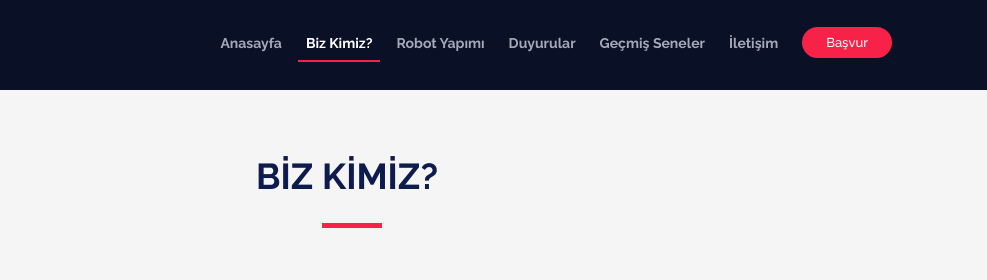
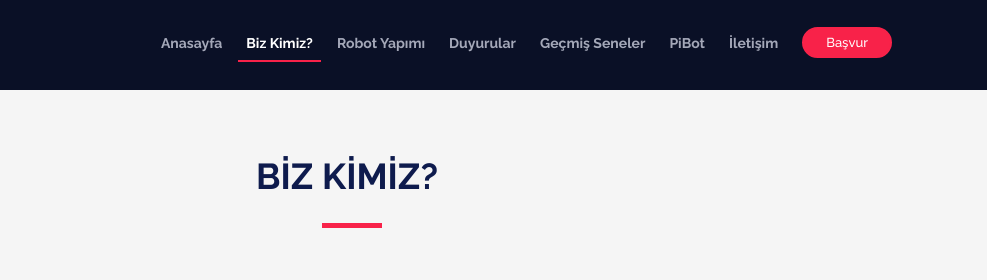
Before and after one commit to HisarCS/PiWarsWebUpdated, a plain HTML site: page bizkimiz.html in a window 1280 px wide. Shown: the top 280 px of the page, 293-1280 px from the left. Drawn offline with Linux system fonts and the light colour scheme.

Commit message:
Update bizkimiz.html

```diff
--- a/bizkimiz.html
+++ b/bizkimiz.html
@@ -58,6 +58,8 @@
            <li><a href="duyurular.html">Duyurular</a></li>
 
           <li><a href="#supporters">Geçmiş Seneler</a></li>
+                                       <li><a href="pibot.html">PiBot</a></li>
+
           <li><a href="iletisim.html">İletişim</a></li>
           <li class="buy-tickets"><a href="https://docs.google.com/forms/d/e/1FAIpQLSejuoq2oj0mdUCvpDLaXDfGrTP4KwcV5ZDb56_pvGqOcEQY8g/viewform" target="blank">Başvur</a></li>
         </ul>
```
